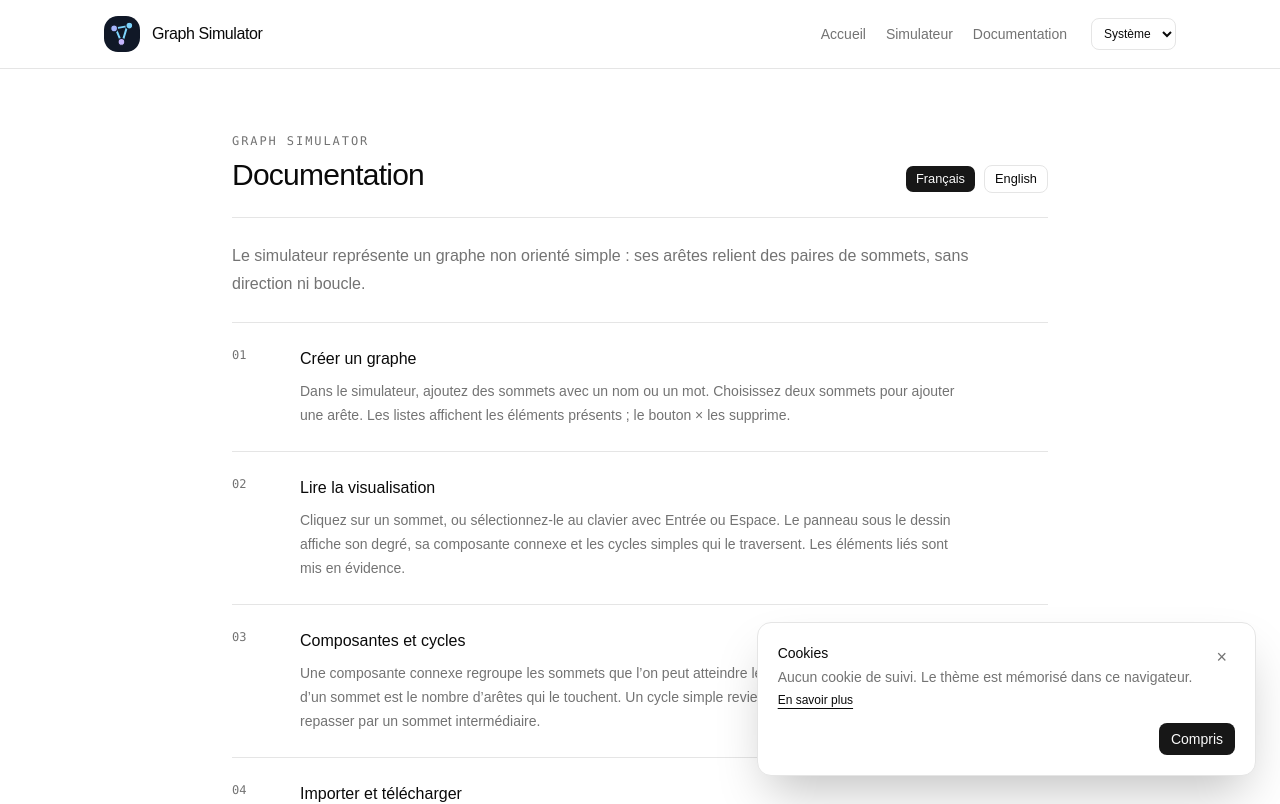
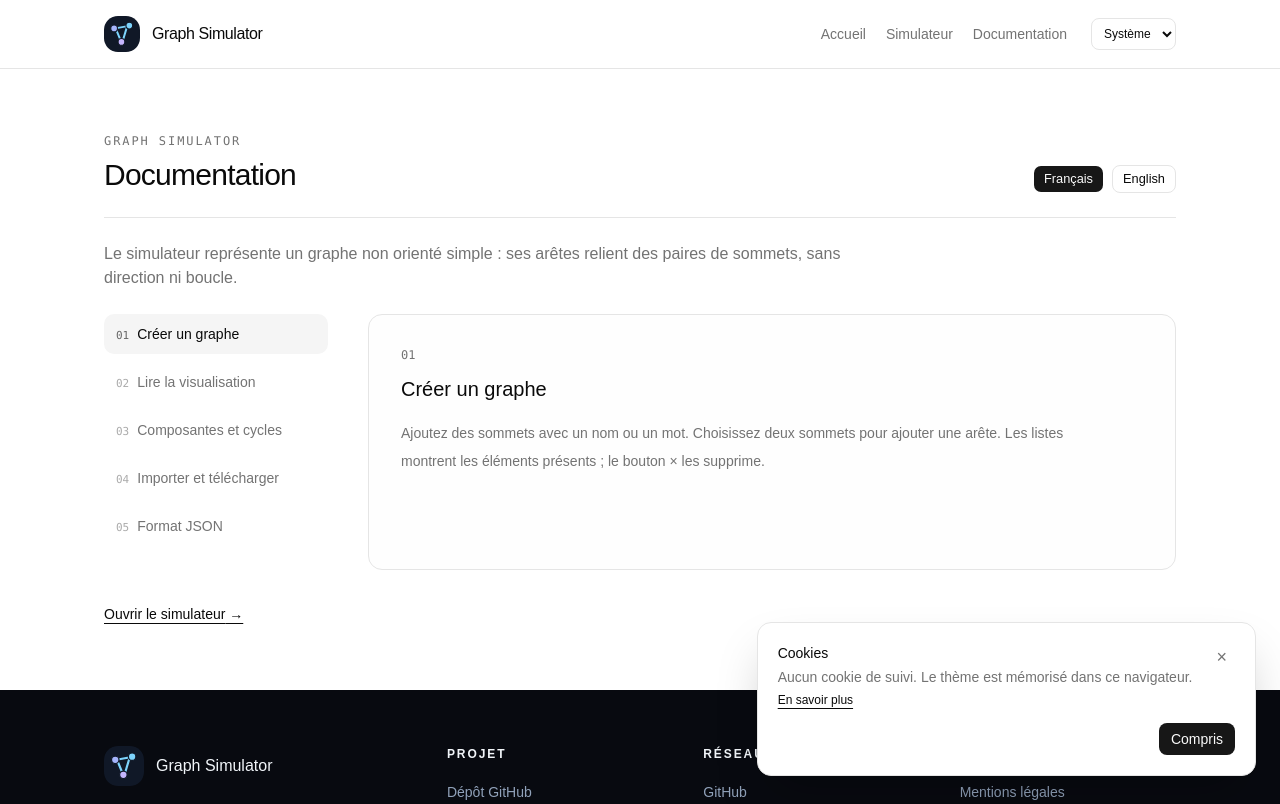
Before and after one commit to laflut3/graph-simulator, a React (Vite) app: page /docs in a window 1280 px wide. Shown: the top 804 px of the page. Built offline with nearby package versions, Linux system fonts and the light colour scheme.

Commit message:
style: organize docs with side navigation

```diff
--- a/src/routes/docs.tsx
+++ b/src/routes/docs.tsx
@@ -1,83 +1,84 @@
-import { createFileRoute } from "@tanstack/react-router";
+import { createFileRoute, Link } from "@tanstack/react-router";
 import { useState } from "react";
 import { Button } from "@/components/ui/button";
 
 type Language = "fr" | "en";
+type Section = { title: string; body: string };
 
-const copy = {
+const copy: Record<
+	Language,
+	{ intro: string; sections: Section[]; format: string; back: string }
+> = {
 	fr: {
-		title: "Documentation",
 		intro:
 			"Le simulateur représente un graphe non orienté simple : ses arêtes relient des paires de sommets, sans direction ni boucle.",
 		sections: [
-			[
-				"Créer un graphe",
-				"Dans le simulateur, ajoutez des sommets avec un nom ou un mot. Choisissez deux sommets pour ajouter une arête. Les listes affichent les éléments présents ; le bouton × les supprime.",
-			],
-			[
-				"Lire la visualisation",
-				"Cliquez sur un sommet, ou sélectionnez-le au clavier avec Entrée ou Espace. Le panneau sous le dessin affiche son degré, sa composante connexe et les cycles simples qui le traversent. Les éléments liés sont mis en évidence.",
-			],
-			[
-				"Composantes et cycles",
-				"Une composante connexe regroupe les sommets que l’on peut atteindre les uns depuis les autres. Le degré d’un sommet est le nombre d’arêtes qui le touchent. Un cycle simple revient à son sommet de départ sans repasser par un sommet intermédiaire.",
-			],
-			[
-				"Importer et télécharger",
-				"Les boutons en haut du simulateur permettent de charger ou de télécharger un fichier JSON. L’import vérifie les sommets et les arêtes avant de remplacer le graphe.",
-			],
+			{
+				title: "Créer un graphe",
+				body: "Ajoutez des sommets avec un nom ou un mot. Choisissez deux sommets pour ajouter une arête. Les listes montrent les éléments présents ; le bouton × les supprime.",
+			},
+			{
+				title: "Lire la visualisation",
+				body: "Cliquez sur un sommet, ou sélectionnez-le au clavier avec Entrée ou Espace. Le panneau sous le dessin indique son degré, sa composante connexe et les cycles simples qui le traversent.",
+			},
+			{
+				title: "Composantes et cycles",
+				body: "Une composante connexe regroupe les sommets que l’on peut atteindre les uns depuis les autres. Le degré d’un sommet compte ses arêtes. Un cycle simple revient à son départ sans repasser par un sommet intermédiaire.",
+			},
+			{
+				title: "Importer et télécharger",
+				body: "Les boutons du simulateur chargent ou téléchargent un fichier JSON. L’import vérifie les sommets et les arêtes avant de remplacer le graphe.",
+			},
 		],
-		format: "Format du fichier",
+		format: "Format JSON",
 		back: "Ouvrir le simulateur",
 	},
 	en: {
-		title: "Documentation",
 		intro:
 			"The simulator represents a simple undirected graph. Its edges connect pairs of vertices, with no direction or loops.",
 		sections: [
-			[
-				"Create a graph",
-				"In the simulator, add vertices using names or words. Choose two vertices to add an edge. The lists show the current elements; use × to remove one.",
-			],
-			[
-				"Read the visualization",
-				"Click a vertex, or focus it and press Enter or Space. The panel below the drawing shows its degree, connected component, and the simple cycles that include it. Related vertices and edges are highlighted.",
-			],
-			[
-				"Components and cycles",
-				"A connected component groups vertices that can reach one another. A vertex’s degree is the number of edges that touch it. A simple cycle returns to its starting vertex without revisiting an intermediate vertex.",
-			],
-			[
-				"Import and download",
-				"Use the buttons at the top of the simulator to load or download a JSON file. The importer checks the vertices and edges before replacing the graph.",
-			],
+			{
+				title: "Create a graph",
+				body: "Add vertices using names or words. Choose two vertices to add an edge. The lists show the current elements; use × to remove one.",
+			},
+			{
+				title: "Read the visualization",
+				body: "Click a vertex, or focus it and press Enter or Space. The panel below the drawing shows its degree, connected component, and the simple cycles that include it.",
+			},
+			{
+				title: "Components and cycles",
+				body: "A connected component groups vertices that can reach one another. A vertex’s degree counts its edges. A simple cycle returns to its starting vertex without revisiting an intermediate vertex.",
+			},
+			{
+				title: "Import and download",
+				body: "Use the simulator buttons to load or download a JSON file. The importer checks the vertices and edges before replacing the graph.",
+			},
 		],
-		format: "File format",
+		format: "JSON format",
 		back: "Open the simulator",
 	},
-} satisfies Record<
-	Language,
-	{
-		title: string;
-		intro: string;
-		sections: [string, string][];
-		format: string;
-		back: string;
-	}
->;
+};
 
 function DocsPage() {
 	const [language, setLanguage] = useState<Language>("fr");
+	const [activeSection, setActiveSection] = useState<number | "format">(0);
 	const content = copy[language];
+	const navItems = [
+		...content.sections.map(({ title }) => title),
+		content.format,
+	];
+	const activeContent =
+		typeof activeSection === "number" ? content.sections[activeSection] : null;
+
 	return (
-		<main className="mx-auto w-full max-w-4xl px-6 py-12 sm:px-10 sm:py-16">
+		<main className="mx-auto w-full max-w-6xl px-6 py-12 sm:px-10 sm:py-16">
 			<header className="flex flex-wrap items-end justify-between gap-5 border-b border-border pb-6">
 				<div>
 					<p className="font-mono text-xs uppercase tracking-[0.16em] text-muted-foreground">
 						Graph Simulator
 					</p>
 					<h1 className="mt-2 text-3xl font-medium tracking-tight">
-						{content.title}
+						Documentation
 					</h1>
 				</div>
 				<fieldset className="flex gap-2">
@@ -102,44 +103,82 @@ function DocsPage() {
 					</Button>
 				</fieldset>
 			</header>
-			<p className="max-w-3xl py-6 text-base leading-7 text-muted-foreground">
+			<p className="max-w-3xl py-6 text-sm leading-6 text-muted-foreground sm:text-base">
 				{content.intro}
 			</p>
-			<div className="divide-y divide-border border-y border-border">
-				{content.sections.map(([heading, body], index) => (
-					<section
-						key={heading}
-						className="grid gap-2 py-6 sm:grid-cols-[3rem_1fr] sm:gap-5"
-					>
-						<span className="font-mono text-xs text-muted-foreground">
-							0{index + 1}
-						</span>
-						<div>
-							<h2 className="text-base font-medium">{heading}</h2>
-							<p className="mt-2 max-w-2xl text-sm leading-6 text-muted-foreground">
-								{body}
+			<div className="grid gap-6 lg:grid-cols-[14rem_minmax(0,1fr)] lg:gap-10">
+				<nav
+					aria-label={
+						language === "fr"
+							? "Sections de la documentation"
+							: "Documentation sections"
+					}
+					className="flex gap-2 overflow-x-auto pb-1 lg:flex-col lg:overflow-visible"
+				>
+					{navItems.map((title, index) => {
+						const selected =
+							activeSection ===
+							(index === content.sections.length ? "format" : index);
+						return (
+							<button
+								key={title}
+								type="button"
+								aria-current={selected ? "page" : undefined}
+								onClick={() =>
+									setActiveSection(
+										index === content.sections.length ? "format" : index,
+									)
+								}
+								className={`shrink-0 rounded-lg px-3 py-2.5 text-left text-sm transition-colors ${selected ? "bg-muted font-medium text-foreground" : "text-muted-foreground hover:bg-muted/60 hover:text-foreground"}`}
+							>
+								<span className="mr-2 font-mono text-[11px] opacity-60">
+									{String(index + 1).padStart(2, "0")}
+								</span>
+								{title}
+							</button>
+						);
+					})}
+				</nav>
+				<section
+					aria-live="polite"
+					className="min-h-64 rounded-xl border border-border bg-muted/10 p-5 sm:p-8"
+				>
+					{activeContent ? (
+						<>
+							<p className="font-mono text-xs text-muted-foreground">
+								{String(content.sections.indexOf(activeContent) + 1).padStart(
+									2,
+									"0",
+								)}
 							</p>
-						</div>
-					</section>
-				))}
-			</div>
-			<section className="mt-8 rounded-xl border border-border bg-muted/20 p-5 sm:p-6">
-				<h2 className="text-sm font-medium">{content.format}</h2>
-				<pre className="mt-4 overflow-x-auto rounded-lg bg-foreground p-4 text-sm leading-6 text-background">
-					<code>{`{
+							<h2 className="mt-3 text-xl font-medium">
+								{activeContent.title}
+							</h2>
+							<p className="mt-4 max-w-2xl text-sm leading-7 text-muted-foreground">
+								{activeContent.body}
+							</p>
+						</>
+					) : (
+						<>
+							<h2 className="text-xl font-medium">{content.format}</h2>
+							<pre className="mt-5 overflow-x-auto rounded-lg bg-foreground p-4 text-sm leading-6 text-background">
+								<code>{`{
   "nom": "test",
   "sommets": ["A", "B", "C"],
   "aretes": [["A", "B"], ["A", "C"]]
 }`}</code>
-				</pre>
-			</section>
+							</pre>
+						</>
+					)}
+				</section>
+			</div>
 			<p className="mt-8">
-				<a
-					href="/simulator"
+				<Link
+					to="/simulator"
 					className="text-sm font-medium underline underline-offset-4"
 				>
 					{content.back} →
-				</a>
+				</Link>
 			</p>
 		</main>
 	);
```
